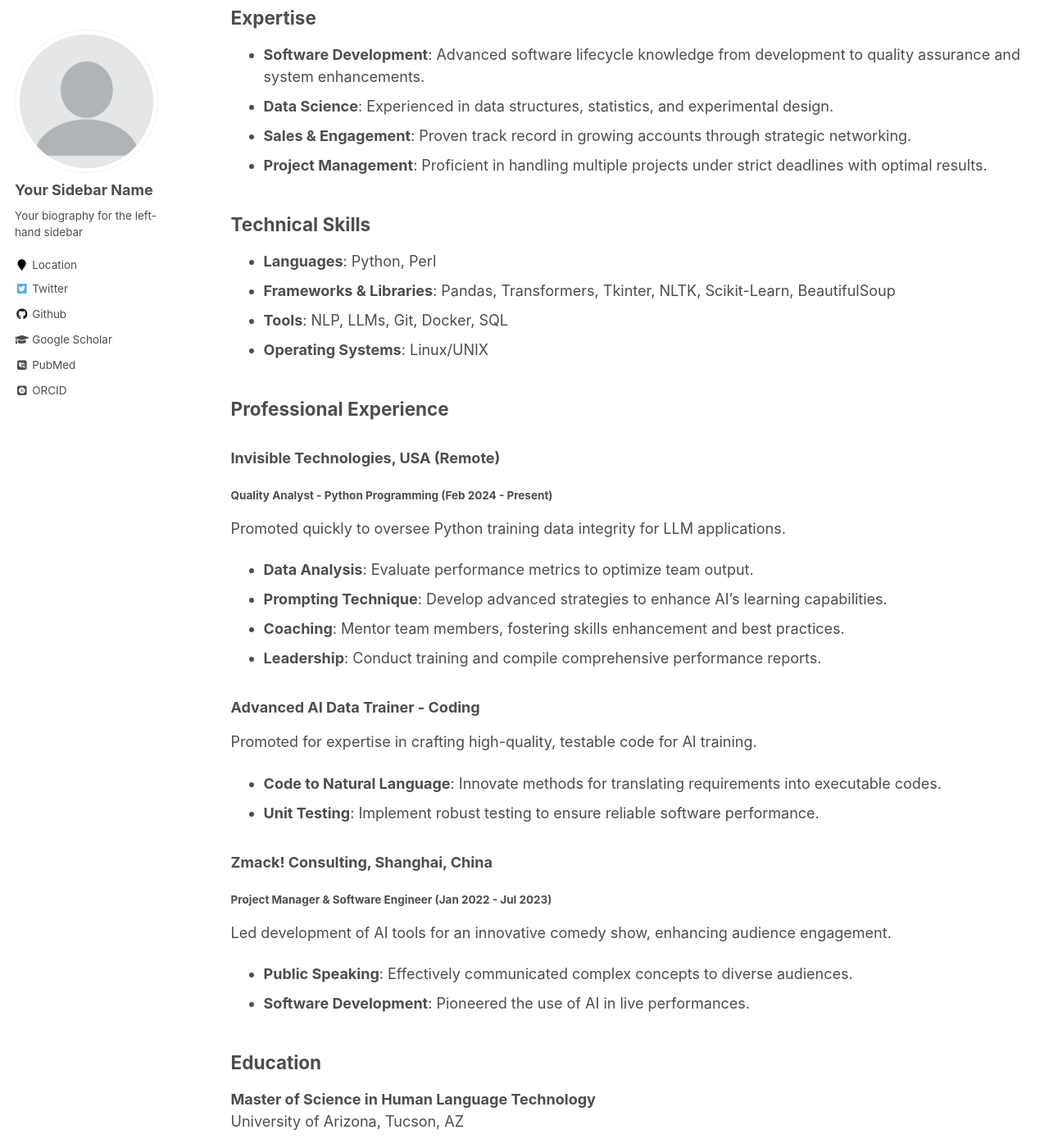
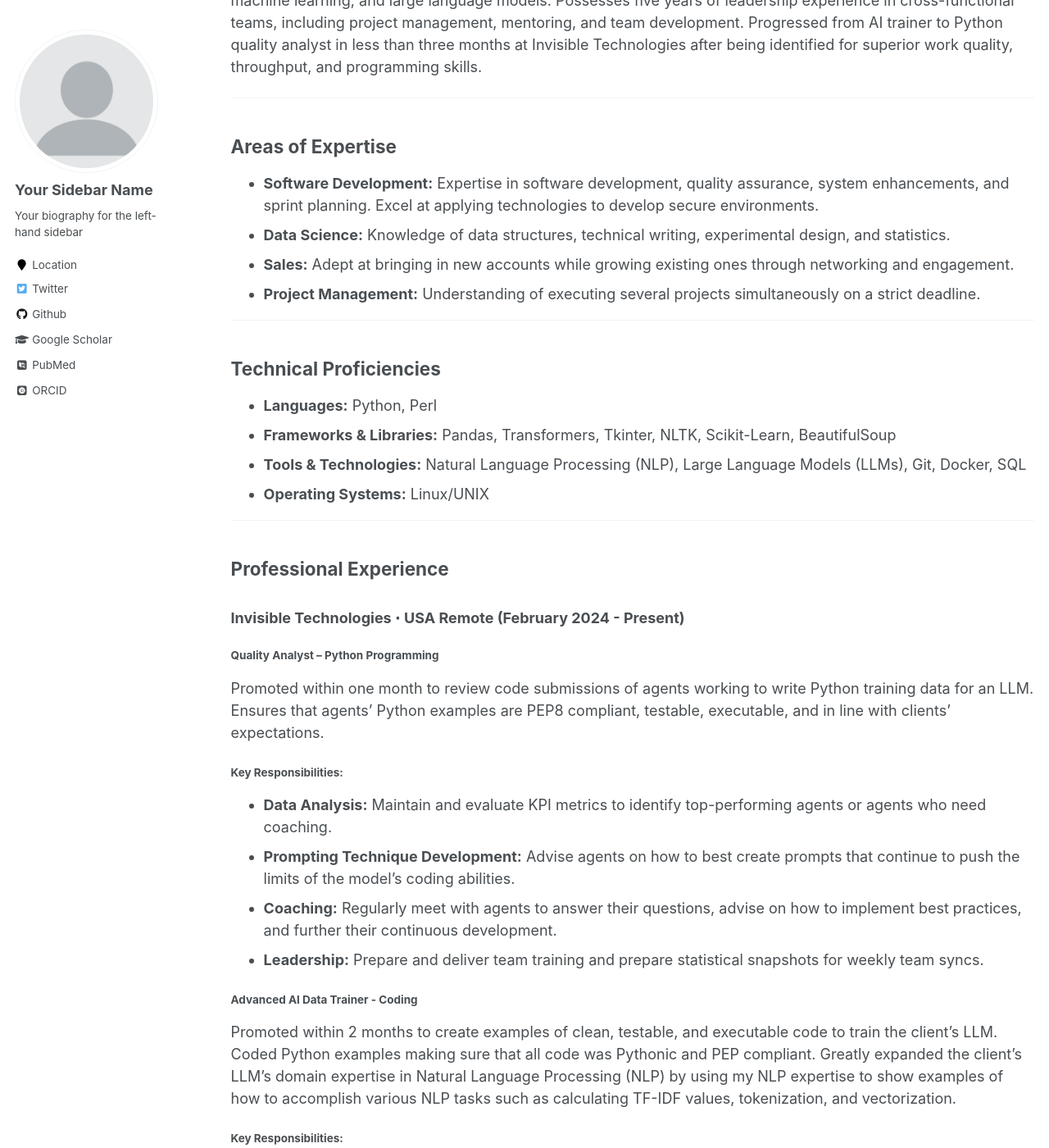
Before and after one commit to pbarrett520/pbarrett520.github.io, a Jekyll site: the page built from _pages/cv.md, in a window 1280 px wide and 1400 px high, scrolled down 447 px. Shown: the whole window at 82% size. Built offline with Jekyll 4.4.1, drawn with Linux system fonts in a browser that asks for light colours; some web fonts are replaced; some of the changed text lies outside the part shown.

Commit message:
added cv

```diff
--- a/_pages/cv.md
+++ b/_pages/cv.md
@@ -10,47 +10,59 @@ redirect_from:
 {% include base_path %}
 
 # Patrick Barrett
-> **Dacula, GA | 404-632-0556 | [Email](mailto:pbarrett520@yahoo.com) | [LinkedIn](https://www.linkedin.com/in/patrick-barrett-94775023a/) | [GitHub](https://github.com/pbarrett520)**
+**Dacula, GA • 404-632-0556**
+**[pbarrett520@yahoo.com](mailto:pbarrett520@yahoo.com)**
+**[LinkedIn](https://www.linkedin.com/in/patrick-barrett-94775023a/)** | **[GitHub](https://github.com/pbarrett520)**
+
+---
 
 ## Qualifications Summary
-Motivated professional skilled in Python, AI, ML, and large language models. Offers over five years of leadership and expertise in cross-functional team management, project oversight, and innovative technology applications.
+Analytically minded motivated professional with knowledge of Python for data analysis, artificial intelligence, machine learning, and large language models. Possesses five years of leadership experience in cross-functional teams, including project management, mentoring, and team development. Progressed from AI trainer to Python quality analyst in less than three months at Invisible Technologies after being identified for superior work quality, throughput, and programming skills.
 
-## Expertise
-- **Software Development**: Advanced software lifecycle knowledge from development to quality assurance and system enhancements.
-- **Data Science**: Experienced in data structures, statistics, and experimental design.
-- **Sales & Engagement**: Proven track record in growing accounts through strategic networking.
-- **Project Management**: Proficient in handling multiple projects under strict deadlines with optimal results.
+---
 
-## Technical Skills
-- **Languages**: Python, Perl
-- **Frameworks & Libraries**: Pandas, Transformers, Tkinter, NLTK, Scikit-Learn, BeautifulSoup
-- **Tools**: NLP, LLMs, Git, Docker, SQL
-- **Operating Systems**: Linux/UNIX
+## Areas of Expertise
+- **Software Development:** Expertise in software development, quality assurance, system enhancements, and sprint planning. Excel at applying technologies to develop secure environments.
+- **Data Science:** Knowledge of data structures, technical writing, experimental design, and statistics.
+- **Sales:** Adept at bringing in new accounts while growing existing ones through networking and engagement.
+- **Project Management:** Understanding of executing several projects simultaneously on a strict deadline.
+
+---
+
+## Technical Proficiencies
+- **Languages:** Python, Perl
+- **Frameworks & Libraries:** Pandas, Transformers, Tkinter, NLTK, Scikit-Learn, BeautifulSoup
+- **Tools & Technologies:** Natural Language Processing (NLP), Large Language Models (LLMs), Git, Docker, SQL
+- **Operating Systems:** Linux/UNIX
+
+---
 
 ## Professional Experience
 
-### Invisible Technologies, USA (Remote)
-#### Quality Analyst - Python Programming (Feb 2024 - Present)
-Promoted quickly to oversee Python training data integrity for LLM applications.
-- **Data Analysis**: Evaluate performance metrics to optimize team output.
-- **Prompting Technique**: Develop advanced strategies to enhance AI's learning capabilities.
-- **Coaching**: Mentor team members, fostering skills enhancement and best practices.
-- **Leadership**: Conduct training and compile comprehensive performance reports.
+### Invisible Technologies ⋅ USA Remote (February 2024 - Present)
+#### Quality Analyst – Python Programming
+Promoted within one month to review code submissions of agents working to write Python training data for an LLM. Ensures that agents’ Python examples are PEP8 compliant, testable, executable, and in line with clients’ expectations.
 
-### Advanced AI Data Trainer - Coding
-Promoted for expertise in crafting high-quality, testable code for AI training.
-- **Code to Natural Language**: Innovate methods for translating requirements into executable codes.
-- **Unit Testing**: Implement robust testing to ensure reliable software performance.
+##### Key Responsibilities:
+- **Data Analysis:** Maintain and evaluate KPI metrics to identify top-performing agents or agents who need coaching.
+- **Prompting Technique Development:** Advise agents on how to best create prompts that continue to push the limits of the model’s coding abilities.
+- **Coaching:** Regularly meet with agents to answer their questions, advise on how to implement best practices, and further their continuous development.
+- **Leadership:** Prepare and deliver team training and prepare statistical snapshots for weekly team syncs.
 
-### Zmack! Consulting, Shanghai, China
-#### Project Manager & Software Engineer (Jan 2022 - Jul 2023)
-Led development of AI tools for an innovative comedy show, enhancing audience engagement.
-- **Public Speaking**: Effectively communicated complex concepts to diverse audiences.
-- **Software Development**: Pioneered the use of AI in live performances.
+#### Advanced AI Data Trainer - Coding
+Promoted within 2 months to create examples of clean, testable, and executable code to train the client’s LLM. Coded Python examples making sure that all code was Pythonic and PEP compliant. Greatly expanded the client’s LLM’s domain expertise in Natural Language Processing (NLP) by using my NLP expertise to show examples of how to accomplish various NLP tasks such as calculating TF-IDF values, tokenization, and vectorization.
+
+##### Key Responsibilities:
+- **Natural Language to Code:** Crafted and optimized prompts to help the client’s LLM map natural language to code.
+- **Unit Testing:** Created functional unit tests to evaluate code examples ensuring it works as intended in any situation.
+- **Python Styling:** Ensured that Python code not only runs but aligns with best practices, common programming idioms, and the PEP 8 style guidelines.
+
+---
 
 ## Education
+
 **Master of Science in Human Language Technology**
-University of Arizona, Tucson, AZ
+University of Arizona | Tucson, AZ
 
 **Bachelor of Arts in Applied Linguistics**
-Georgia State University, Atlanta, GA (Summa Cum Laude)
+Georgia State University, summa cum laude | Atlanta, GA
```
